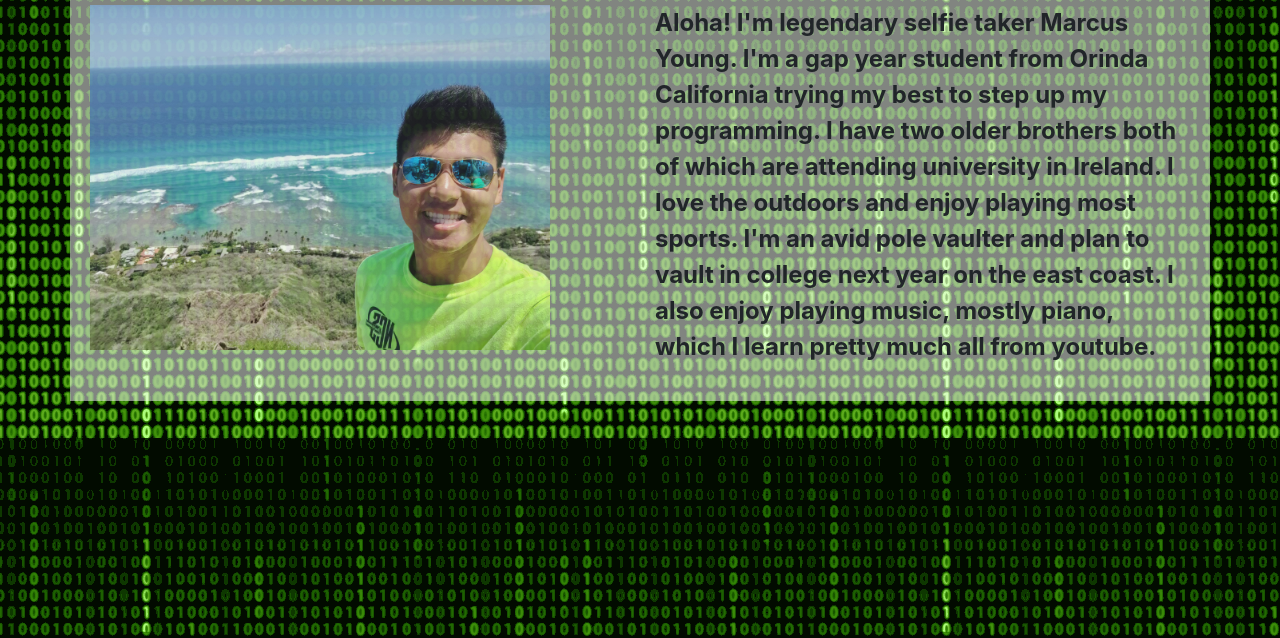
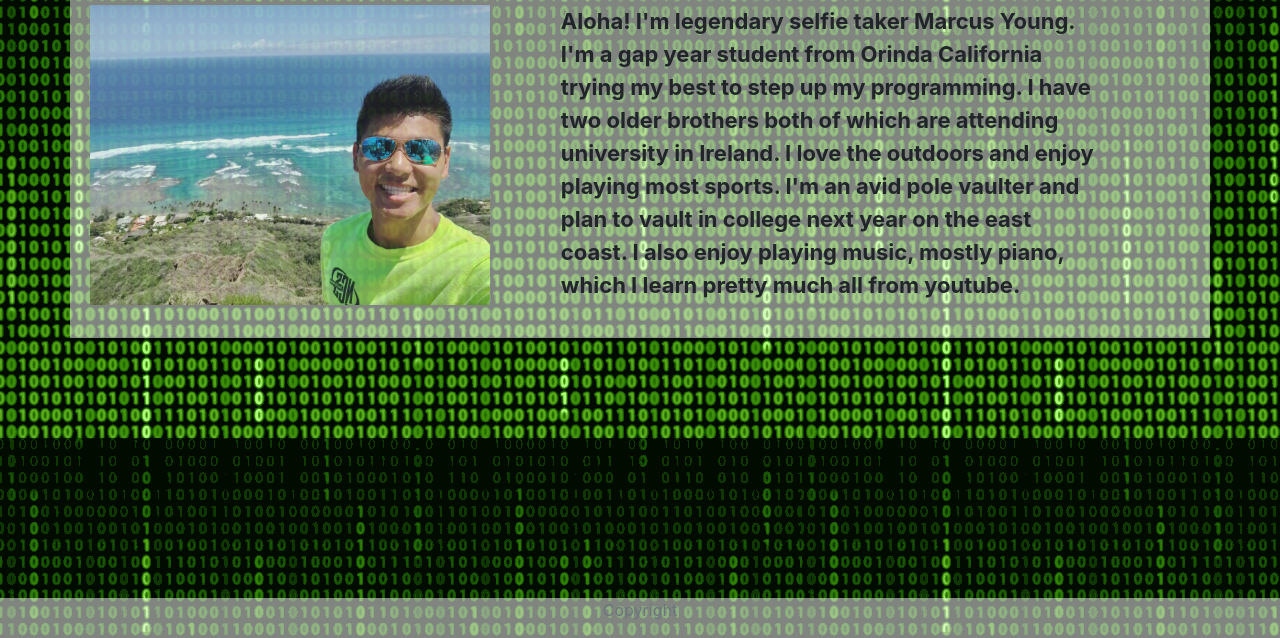
Before and after one commit to DMarcusYoung/02-updatedPortfolio, a plain HTML site: page index.html in a window 1280 px wide. Shown: the part 162-800 px from the top of the page. Drawn offline with nearby package versions, Linux system fonts and the light colour scheme.

Commit message:
Added Sticky Footer

```diff
--- a/Assets/css/style.css
+++ b/Assets/css/style.css
@@ -39,7 +39,11 @@ a:hover{
 }
 
 #prof-description {
-    font-size: 24px;
+    font-size: 22px;
+}
+
+footer {
+    background-color:rgb(255, 255, 255, .5);
 }
 
 input {
--- a/index.html
+++ b/index.html
@@ -31,14 +31,18 @@
     <div class="container">
         <h1 id="main-header">About Me</h1>
         <div class="row">
-                <div class="col-md-6">
-                    <img id="prof-pic" src="./assets/images/IMG_20190704_111758.jpg" width='460' height='345'>
+                <div class="col-md-5">
+                    <img id="prof-pic" src="./assets/images/IMG_20190704_111758.jpg" width='400' height='300'>
                 </div>
                 <div class="col-md-6">
                     <p id="prof-description"><strong>Aloha! I'm legendary selfie taker Marcus Young. I'm a gap year student from Orinda California trying my best to step up my programming. I have two older brothers both of which are attending university in Ireland. I love the outdoors and enjoy playing most sports. I'm an avid pole vaulter and plan to vault in college next year on the east coast. I also enjoy playing music, mostly piano, which I learn pretty much all from youtube.</strong></p>
                 </div>
         </div>
     </div>
+    <footer class="footer mt-auto fixed-bottom">
+        <p class="text-muted text-center">Copyright</p>
+    </footer>
+
     <script src="https://code.jquery.com/jquery-3.2.1.slim.min.js" integrity="sha384-KJ3o2DKtIkvYIK3UENzmM7KCkRr/rE9/Qpg6aAZGJwFDMVNA/GpGFF93hXpG5KkN" crossorigin="anonymous"></script>
     <script src="https://cdnjs.cloudflare.com/ajax/libs/popper.js/1.12.9/umd/popper.min.js" integrity="sha384-ApNbgh9B+Y1QKtv3Rn7W3mgPxhU9K/ScQsAP7hUibX39j7fakFPskvXusvfa0b4Q" crossorigin="anonymous"></script>
     <script src="https://maxcdn.bootstrapcdn.com/bootstrap/4.0.0/js/bootstrap.min.js" integrity="sha384-JZR6Spejh4U02d8jOt6vLEHfe/JQGiRRSQQxSfFWpi1MquVdAyjUar5+76PVCmYl" crossorigin="anonymous"></script>
```
Also changed, not shown: contact.html (+3 -0 lines), portfolio.html (+3 -0 lines).
